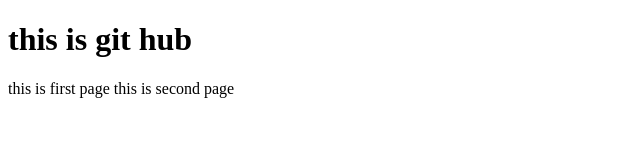
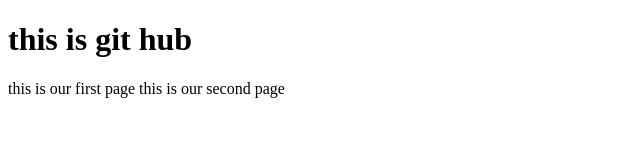
Before and after one commit to prashantrai2022/my-web-, a plain HTML site: page index.html in a window 1280 px wide. Shown: the full height of the page, 0-640 px from the left. Drawn offline with Linux system fonts and the light colour scheme.

Commit message:
this is second testing

```diff
--- a/index.html
+++ b/index.html
@@ -7,8 +7,8 @@
 <body>
 <h1> this is git hub</h1>
 <p>
-    this is first page
-    this is second page
+    this is our first page
+    this is our second page
 </p>
 </body>
 
```
